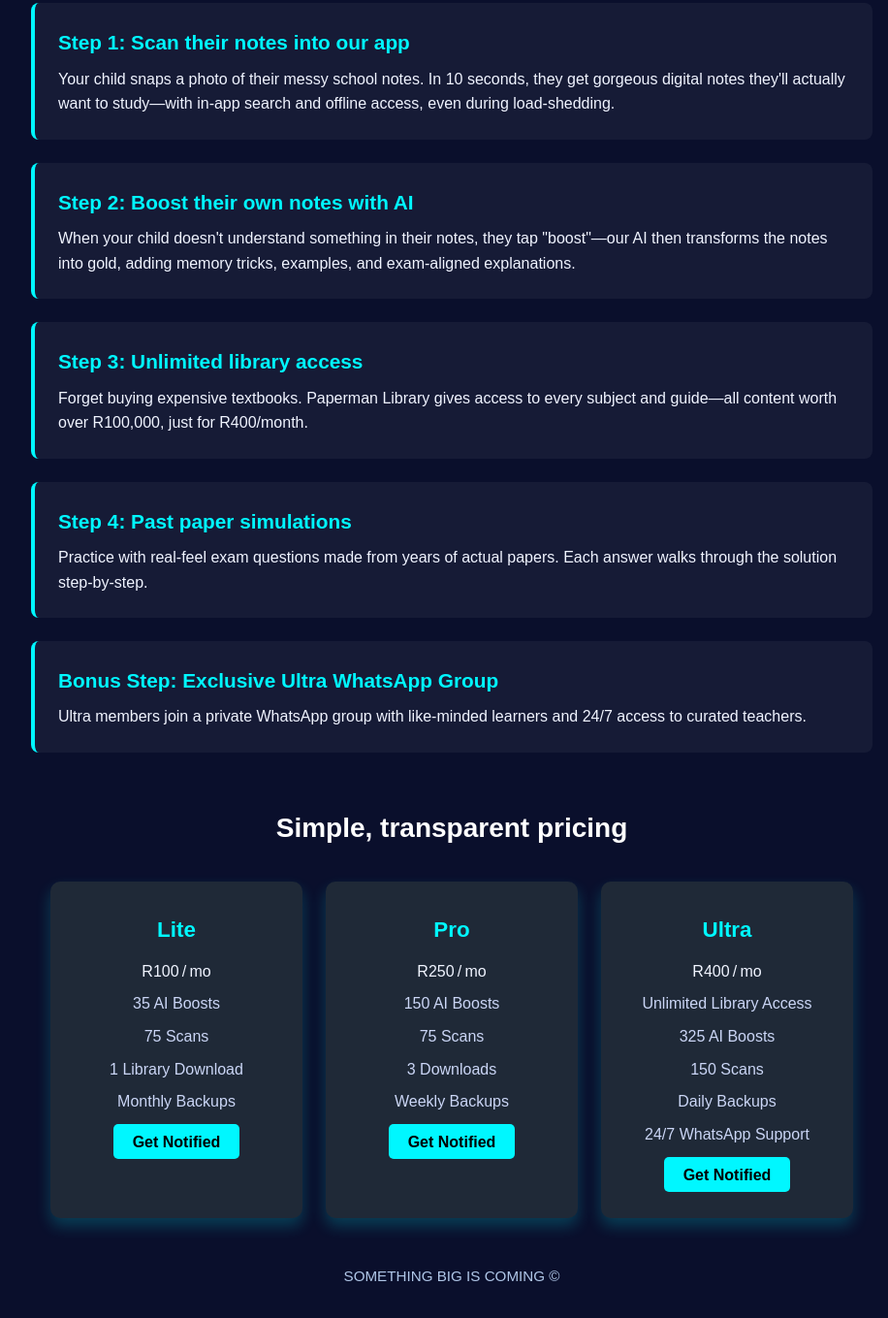
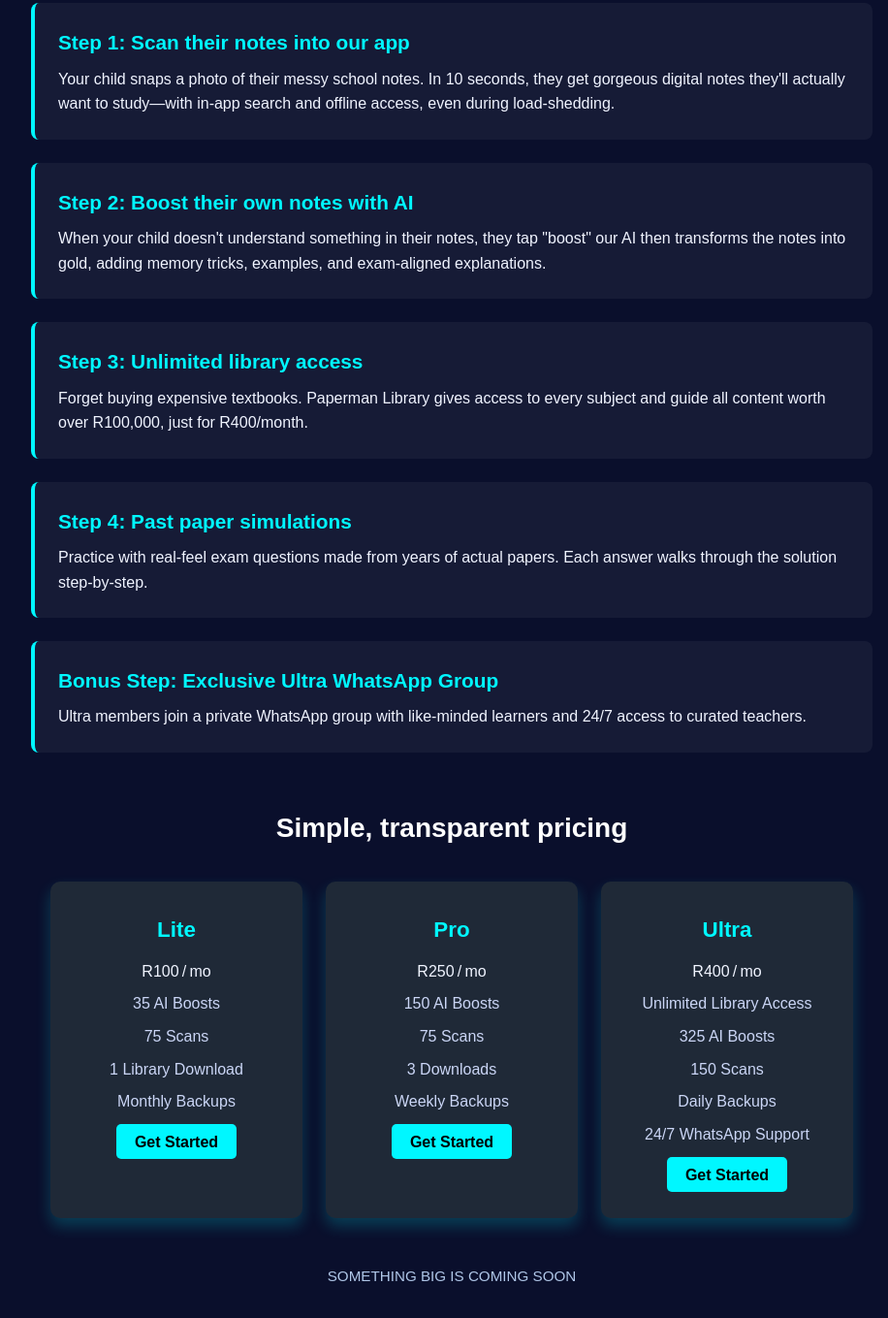
Before and after one commit to SABITRADE/Paperman, a plain HTML site: page index.html in a window 1280 px wide. Shown: the part 523-1882 px from the top of the page at 97% size, without its empty margins (174-1090 px from the left). Drawn offline with nearby package versions, Linux system fonts and the light colour scheme.

Commit message:
index.html

```diff
--- a/index.html
+++ b/index.html
@@ -20,7 +20,7 @@
     <div class="container hero-content">
       <h2>All subjects. One price.</h2>
       <p>Imagine your child having instant access to hundreds of premium textbooks, study guides, and exclusive past papers across ALL their subjects. No more hunting for resources, no more paying per subject, no more stress about missing materials.</p>
-      <a href="#contact" class="btn primary-btn">Get Notified</a>
+      <a href="#contact" class="btn primary-btn">Get Started</a>
     </div>
   </section>
 
@@ -32,11 +32,11 @@
     </div>
     <div class="step" data-aos="fade-up" data-aos-delay="200">
       <h4>Step 2: Boost their own notes with AI</h4>
-      <p>When your child doesn't understand something in their notes, they tap "boost"—our AI then transforms the notes into gold, adding memory tricks, examples, and exam-aligned explanations.</p>
+      <p>When your child doesn't understand something in their notes, they tap "boost" our AI then transforms the notes into gold, adding memory tricks, examples, and exam-aligned explanations.</p>
     </div>
     <div class="step" data-aos="fade-up" data-aos-delay="300">
       <h4>Step 3: Unlimited library access</h4>
-      <p>Forget buying expensive textbooks. Paperman Library gives access to every subject and guide—all content worth over R100,000, just for R400/month.</p>
+      <p>Forget buying expensive textbooks. Paperman Library gives access to every subject and guide all content worth over R100,000, just for R400/month.</p>
     </div>
     <div class="step" data-aos="fade-up" data-aos-delay="400">
       <h4>Step 4: Past paper simulations</h4>
@@ -60,7 +60,7 @@
           <li>1 Library Download</li>
           <li>Monthly Backups</li>
         </ul>
-        <a href="#contact" class="btn secondary-btn">Get Notified</a>
+        <a href="#contact" class="btn secondary-btn">Get Started</a>
       </div>
       <div class="card" data-aos="zoom-in" data-aos-delay="200">
         <h4>Pro</h4>
@@ -71,7 +71,7 @@
           <li>3 Downloads</li>
           <li>Weekly Backups</li>
         </ul>
-        <a href="#contact" class="btn secondary-btn">Get Notified</a>
+        <a href="#contact" class="btn secondary-btn">Get Started</a>
       </div>
       <div class="card" data-aos="zoom-in" data-aos-delay="300">
         <h4>Ultra</h4>
@@ -83,13 +83,13 @@
           <li>Daily Backups</li>
           <li>24/7 WhatsApp Support</li>
         </ul>
-        <a href="#contact" class="btn secondary-btn">Get Notified</a>
+        <a href="#contact" class="btn secondary-btn">Get Started</a>
       </div>
     </div>
   </section>
 
   <footer id="contact" class="footer" data-aos="fade-up">
-    <p>SOMETHING BIG IS COMING ©</p>
+    <p>SOMETHING BIG IS COMING SOON</p>
   </footer>
 
   <script src="https://unpkg.com/aos@2.3.1/dist/aos.js"></script>
```
